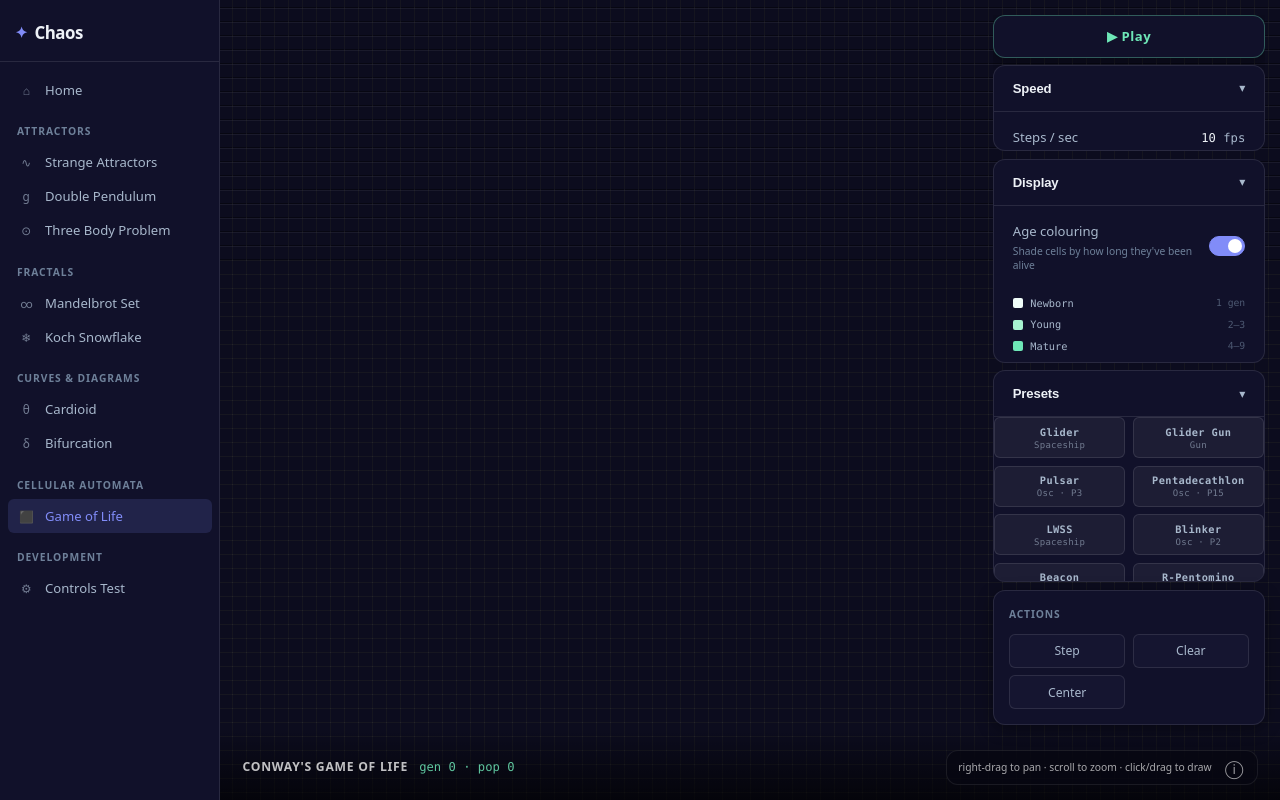
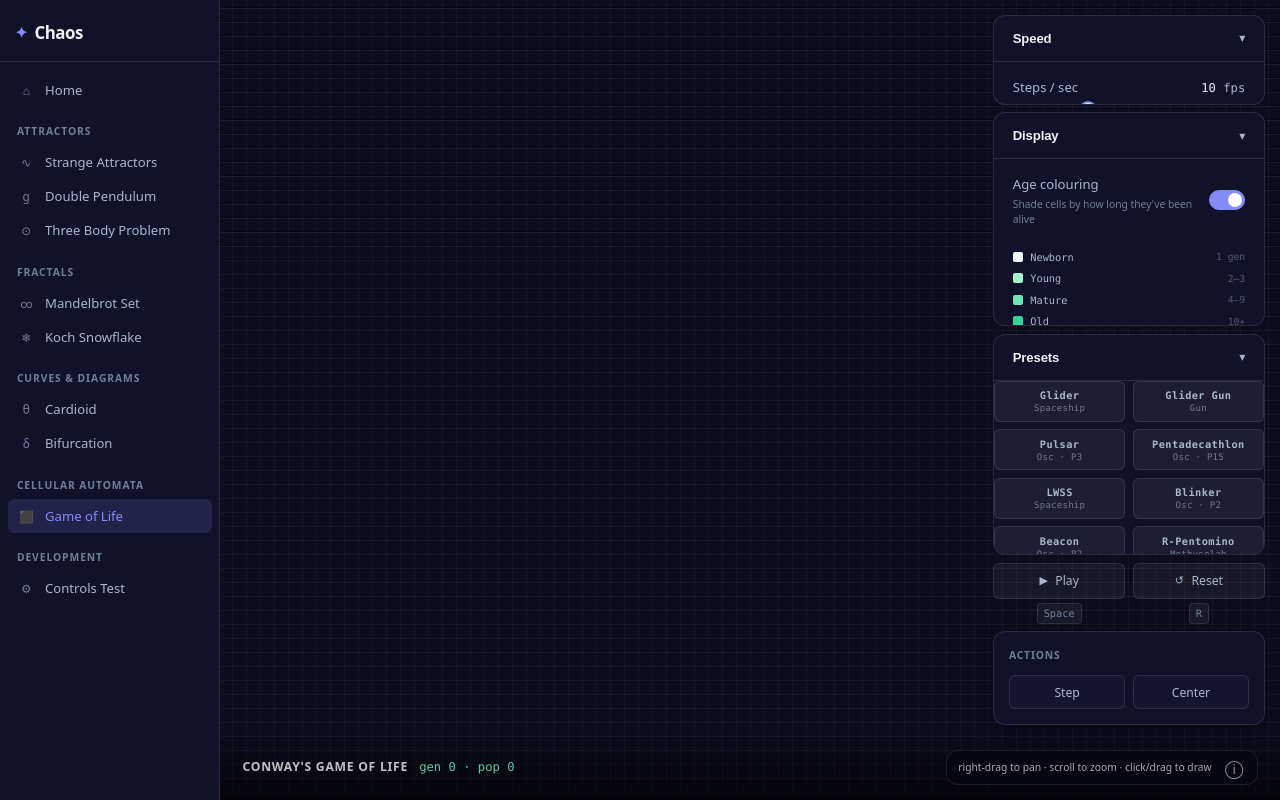
Before and after one commit to atleaarrestad/Chaos, a React (Vite) app: page /conway in a window 1280 px wide. Built offline with nearby package versions, Linux system fonts and the light colour scheme.

Commit message:
standardise play/stop/reset buttons across pages

```diff
--- /dev/null
+++ b/src/components/Controls/SimControls.module.css
@@ -0,0 +1,86 @@
+/* ─── SimControls — play/pause + reset button bar ───────────────────────── */
+
+.wrap {
+  display: flex;
+  gap: var(--space-2);
+}
+
+.btnCol {
+  flex: 1;
+  display: flex;
+  flex-direction: column;
+  align-items: center;
+  gap: 4px;
+}
+
+/* ─── Button ─────────────────────────────────────────────────────────────── */
+
+.btn {
+  width: 100%;
+  display: flex;
+  align-items: center;
+  justify-content: center;
+  gap: var(--space-2);
+  padding: var(--space-3) var(--space-3);
+  background: rgba(255, 255, 255, 0.05);
+  border: 1px solid var(--border);
+  border-radius: var(--radius-md);
+  color: var(--text-muted);
+  font-size: var(--text-sm);
+  font-weight: var(--weight-medium);
+  font-family: var(--font-sans);
+  cursor: pointer;
+  transition: background var(--ease-fast), color var(--ease-fast),
+    border-color var(--ease-fast);
+  line-height: 1;
+}
+
+.btn:hover:not(:disabled) {
+  background: rgba(255, 255, 255, 0.10);
+  border-color: var(--border-hover);
+  color: var(--text);
+}
+
+.btn:disabled {
+  opacity: 0.35;
+  cursor: not-allowed;
+}
+
+/* Running / active state */
+.btnRunning {
+  background: var(--accent-dim);
+  border-color: var(--accent-glow);
+  color: var(--accent);
+}
+
+.btnRunning:hover:not(:disabled) {
+  background: rgba(129, 140, 248, 0.22);
+  border-color: var(--accent);
+  color: var(--accent);
+}
+
+/* ─── Icon & label ───────────────────────────────────────────────────────── */
+
+.icon {
+  font-size: 0.9em;
+  line-height: 1;
+}
+
+.label {
+  /* empty — keeps label visible for accessibility */
+}
+
+/* ─── Keyboard shortcut hint ─────────────────────────────────────────────── */
+
+.key {
+  font-size: var(--text-xs);
+  color: var(--text-subtle);
+  font-family: var(--font-mono);
+  background: rgba(255, 255, 255, 0.05);
+  border: 1px solid var(--border);
+  border-radius: var(--radius-sm);
+  padding: 1px 6px;
+  line-height: 1.6;
+  pointer-events: none;
+  user-select: none;
+}
--- /dev/null
+++ b/src/components/Controls/SimControls.tsx
@@ -0,0 +1,48 @@
+import styles from './SimControls.module.css';
+
+interface SimControlsProps {
+  /** Whether the simulation is currently running/animating. Omit for static sims. */
+  running?: boolean;
+  /** Called when the play/pause button is clicked. Required when `running` is provided. */
+  onToggle?: () => void;
+  /** Called when the reset button is clicked. */
+  onReset: () => void;
+  /** Disable the play/pause button (e.g. feature requires GPU). */
+  toggleDisabled?: boolean;
+}
+
+export default function SimControls({ running, onToggle, onReset, toggleDisabled }: SimControlsProps) {
+  const hasAnimation = onToggle !== undefined;
+
+  return (
+    <div className={styles.wrap}>
+      {hasAnimation && (
+        <div className={styles.btnCol}>
+          <button
+            type="button"
+            className={[styles.btn, running ? styles.btnRunning : ''].join(' ')}
+            onClick={onToggle}
+            disabled={toggleDisabled}
+            title={running ? 'Pause (Space)' : 'Play (Space)'}
+          >
+            <span className={styles.icon}>{running ? '⏸' : '▶'}</span>
+            <span className={styles.label}>{running ? 'Pause' : 'Play'}</span>
+          </button>
+          <kbd className={styles.key}>Space</kbd>
+        </div>
+      )}
+      <div className={styles.btnCol}>
+        <button
+          type="button"
+          className={styles.btn}
+          onClick={onReset}
+          title="Reset (R)"
+        >
+          <span className={styles.icon}>↺</span>
+          <span className={styles.label}>Reset</span>
+        </button>
+        <kbd className={styles.key}>R</kbd>
+      </div>
+    </div>
+  );
+}
--- a/src/components/Controls/index.ts
+++ b/src/components/Controls/index.ts
@@ -4,3 +4,4 @@ export { default as Toggle } from './Toggle';
 export { default as SelectControl } from './SelectControl';
 export { default as ControlPanel } from './ControlPanel';
 export { default as ControlGroup } from './ControlGroup';
+export { default as SimControls } from './SimControls';
--- a/src/pages/Bifurcation/Bifurcation.tsx
+++ b/src/pages/Bifurcation/Bifurcation.tsx
@@ -1,7 +1,7 @@
 import { useState, useEffect, useRef, useCallback } from 'react';
 import {
   Slider, Toggle, SelectControl,
-  ControlPanel, ControlGroup,
+  ControlPanel, ControlGroup, SimControls,
 } from '@/components/Controls';
 import { InfoDialog } from '@/components/InfoDialog';
 import {
@@ -395,6 +395,17 @@ export default function Bifurcation() {
     setZoomHistory([]);
   }, []);
 
+  // ─── Keyboard shortcuts ───────────────────────────────────────────────────
+
+  useEffect(() => {
+    const onKey = (e: KeyboardEvent) => {
+      if (e.target instanceof HTMLInputElement || e.target instanceof HTMLTextAreaElement) return;
+      if (e.code === 'KeyR') { e.preventDefault(); reset(); }
+    };
+    window.addEventListener('keydown', onKey);
+    return () => window.removeEventListener('keydown', onKey);
+  }, [reset]);
+
   // ─── Render ───────────────────────────────────────────────────────────────
 
   const rTicks = niceTicks(rMin, rMax, 4);
@@ -575,9 +586,7 @@ export default function Bifurcation() {
               ← Back
             </button>
           )}
-          <button className={styles.resetBtn} type="button" onClick={reset}>
-            Reset
-          </button>
+          <SimControls onReset={reset} />
         </div>
       </div>
 
--- a/src/pages/Conway/Conway.module.css
+++ b/src/pages/Conway/Conway.module.css
@@ -136,6 +136,9 @@
 
 .sidebarActions {
   flex-shrink: 0;
+  display: flex;
+  flex-direction: column;
+  gap: var(--space-2);
 }
 
 .actionPanel {
--- a/src/pages/Conway/Conway.tsx
+++ b/src/pages/Conway/Conway.tsx
@@ -1,5 +1,5 @@
 import { useState, useEffect, useRef, useCallback } from 'react';
-import { Slider, Toggle, ControlPanel, ControlGroup } from '@/components/Controls';
+import { Slider, Toggle, ControlPanel, ControlGroup, SimControls } from '@/components/Controls';
 import styles from './Conway.module.css';
 
 // ─── Grid constants ───────────────────────────────────────────────────────────
@@ -580,6 +580,18 @@ export default function Conway() {
 
   const togglePlay = useCallback(() => setPlaying(p => !p), []);
 
+  // ─── Keyboard shortcuts ───────────────────────────────────────────────────
+
+  useEffect(() => {
+    const onKey = (e: KeyboardEvent) => {
+      if (e.target instanceof HTMLInputElement || e.target instanceof HTMLTextAreaElement) return;
+      if (e.code === 'Space') { e.preventDefault(); togglePlay(); }
+      if (e.code === 'KeyR')  { e.preventDefault(); handleClear(); }
+    };
+    window.addEventListener('keydown', onKey);
+    return () => window.removeEventListener('keydown', onKey);
+  }, [togglePlay, handleClear]);
+
   return (
     <div className={styles.container}>
       <canvas
@@ -595,13 +607,6 @@ export default function Conway() {
       {/* Sidebar */}
       <div className={styles.sidebar}>
         <div className={styles.sidebarPanels}>
-
-          <button
-            className={[styles.playBtn, playing ? styles.playBtnActive : ''].join(' ')}
-            onClick={togglePlay}
-          >
-            {playing ? '⏸  Pause' : '▶  Play'}
-          </button>
 
           <ControlPanel title="Speed">
             <ControlGroup>
@@ -670,14 +675,16 @@ export default function Conway() {
         </div>
 
         <div className={styles.sidebarActions}>
+          <SimControls
+            running={playing}
+            onToggle={togglePlay}
+            onReset={handleClear}
+          />
           <div className={styles.actionPanel}>
             <span className={styles.actionPanelLabel}>Actions</span>
             <div className={styles.actionRow}>
               <button className={styles.actionBtn} onClick={handleStep} disabled={playing}>
                 Step
-              </button>
-              <button className={styles.actionBtn} onClick={handleClear}>
-                Clear
               </button>
               <button className={styles.actionBtn} onClick={centerView}>
                 Center
--- a/src/pages/Mandelbrot/Mandelbrot.tsx
+++ b/src/pages/Mandelbrot/Mandelbrot.tsx
@@ -1,7 +1,7 @@
 import { useEffect, useRef, useCallback, useState } from 'react';
 import {
   Slider, Toggle, SelectControl,
-  ControlPanel, ControlGroup,
+  ControlPanel, ControlGroup, SimControls,
 } from '@/components/Controls';
 import { InfoDialog } from '@/components/InfoDialog';
 import type { PaletteId } from './mandelbrot.worker';
@@ -714,6 +714,18 @@ export default function Mandelbrot() {
     setAnimating(a => !a);
   }, []);
 
+  // ─── Keyboard shortcuts ───────────────────────────────────────────────────
+
+  useEffect(() => {
+    const onKey = (e: KeyboardEvent) => {
+      if (e.target instanceof HTMLInputElement || e.target instanceof HTMLTextAreaElement) return;
+      if (e.code === 'Space') { e.preventDefault(); if (gpuAvailable) toggleAnimation(); }
+      if (e.code === 'KeyR')  { e.preventDefault(); setAnimating(false); reset(); }
+    };
+    window.addEventListener('keydown', onKey);
+    return () => window.removeEventListener('keydown', onKey);
+  }, [toggleAnimation, reset, gpuAvailable]);
+
   // ── color / quality param handlers ─────────────────────────────────────────
 
   const handlePaletteChange = useCallback((id: PaletteId) => {
@@ -966,19 +978,11 @@ export default function Mandelbrot() {
         </ControlPanel>
 
         <ControlPanel title="Animation" defaultOpen={false}>
-          <ControlGroup>
-            <button
-              className={`${styles.animBtn} ${animating ? styles.animBtnActive : ''}`}
-              type="button"
-              onClick={toggleAnimation}
-              disabled={!gpuAvailable}
-            >
-              {animating ? '⏸ Pause' : '▶ Play'}
-            </button>
-            {!gpuAvailable && (
-              <span className={styles.animNote}>Requires GPU rendering</span>
-            )}
-          </ControlGroup>
+          {!gpuAvailable && (
+            <ControlGroup>
+              <span className={styles.animNote}>Animation requires GPU rendering</span>
+            </ControlGroup>
+          )}
           <ControlGroup>
             <SelectControl
               label="Mode"
@@ -1057,6 +1061,12 @@ export default function Mandelbrot() {
         </div>{/* end sidebarPanels */}
 
         <div className={styles.sidebarActions}>
+        <SimControls
+          running={animating}
+          onToggle={toggleAnimation}
+          onReset={() => { setAnimating(false); reset(); }}
+          toggleDisabled={!gpuAvailable}
+        />
         <div className={styles.saveGroup}>
           <span className={styles.saveGroupLabel}>
             {saving ? 'Saving…' : '↓ Save PNG'}
@@ -1075,10 +1085,6 @@ export default function Mandelbrot() {
             ))}
           </div>
         </div>
-
-        <button className={styles.resetBtn} type="button" onClick={reset}>
-          Reset View
-        </button>
         </div>
       </div>
 
```
Also changed, not shown: src/pages/Cardioid/Cardioid.tsx (+18 -5 lines), src/pages/DoublePendulum/DoublePendulum.tsx (+18 -5 lines), src/pages/Koch/Koch.tsx (+24 -11 lines), src/pages/Lorenz/Lorenz.tsx (+18 -5 lines), src/pages/ThreeBody/ThreeBody.tsx (+7 -6 lines).
